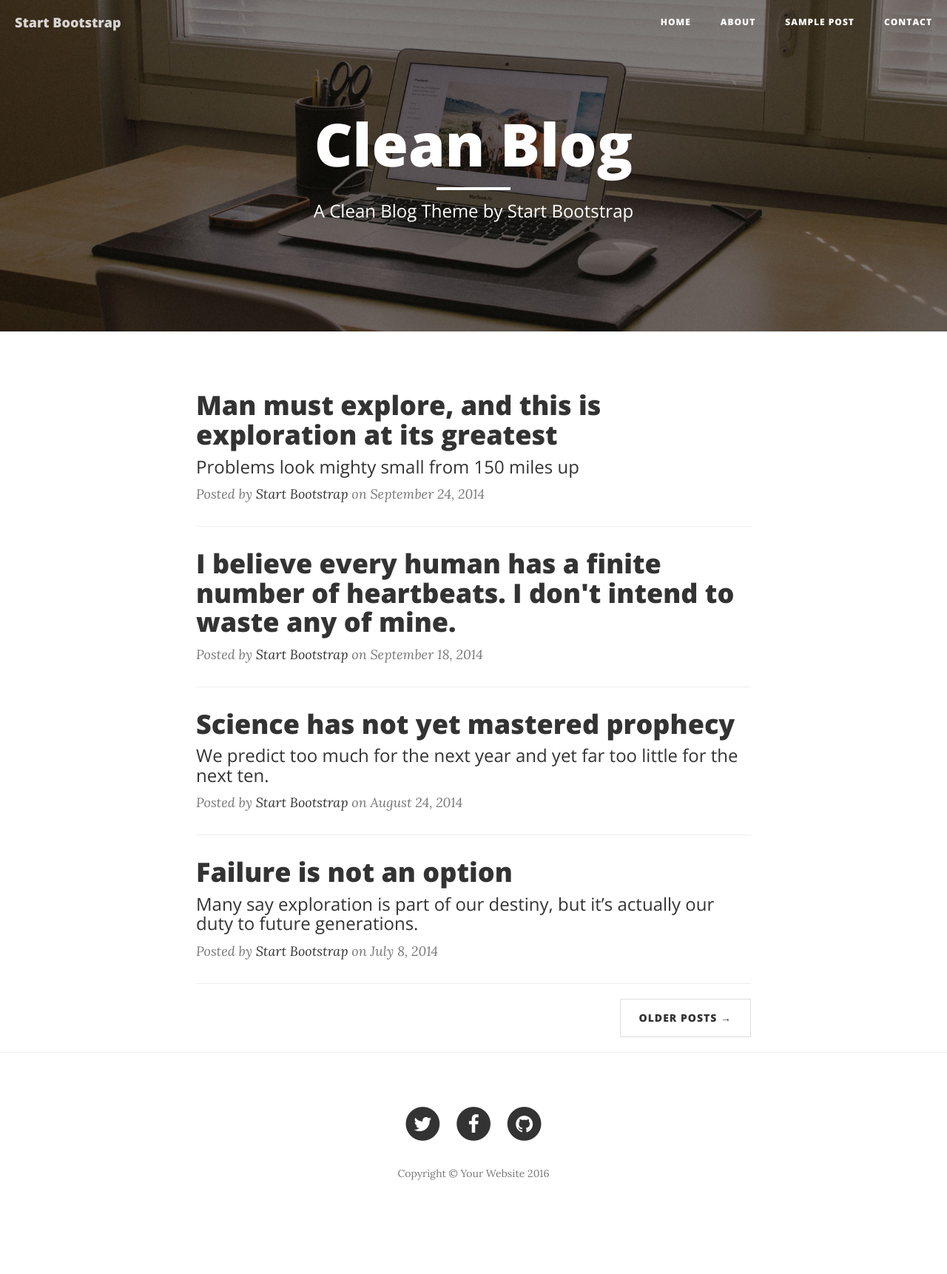
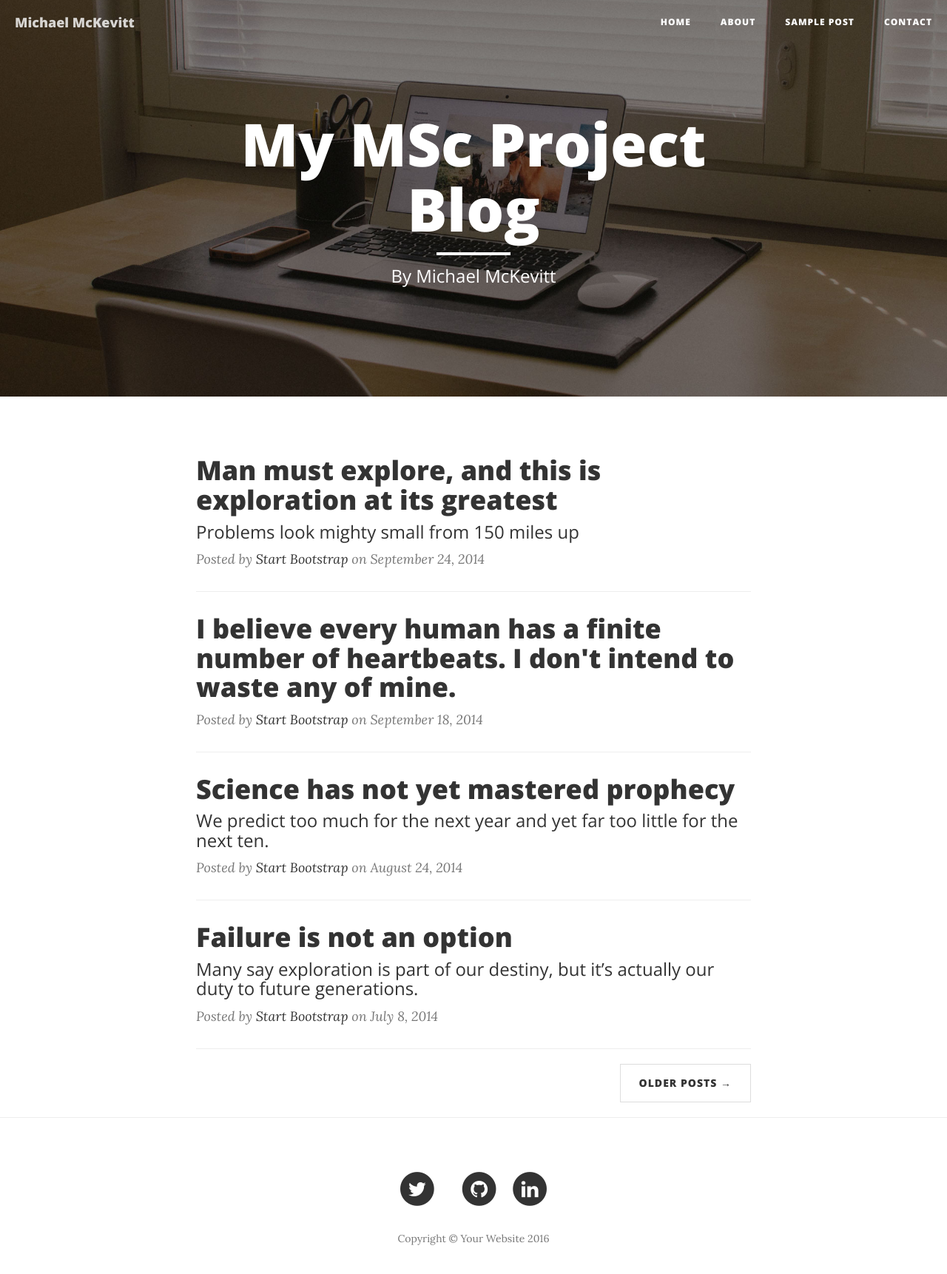
Before and after one commit to Mckevim/mckevim.github.io, a website: page index.html in a window 1280 px wide. Shown: the whole page at 74% size. Before the commit the page ends 1662 px from the top, so only its background shows below. Drawn offline with nearby package versions, Linux system fonts and the light colour scheme.

Commit message:
update 1

```diff
--- a/index.html
+++ b/index.html
@@ -9,7 +9,7 @@
     <meta name="description" content="">
     <meta name="author" content="">
 
-    <title>Clean Blog</title>
+    <title>The Blog of Projects</title>
 
     <!-- Bootstrap Core CSS -->
     <link href="vendor/bootstrap/css/bootstrap.min.css" rel="stylesheet">
@@ -42,7 +42,7 @@
                     <span class="sr-only">Toggle navigation</span>
                     Menu <i class="fa fa-bars"></i>
                 </button>
-                <a class="navbar-brand" href="index.html">Start Bootstrap</a>
+                <a class="navbar-brand" href="index.html">Michael McKevitt</a>
             </div>
 
             <!-- Collect the nav links, forms, and other content for toggling -->
@@ -74,9 +74,9 @@
             <div class="row">
                 <div class="col-lg-8 col-lg-offset-2 col-md-10 col-md-offset-1">
                     <div class="site-heading">
-                        <h1>Clean Blog</h1>
+                        <h1>My MSc Project Blog</h1>
                         <hr class="small">
-                        <span class="subheading">A Clean Blog Theme by Start Bootstrap</span>
+                        <span class="subheading">By Michael McKevitt</span>
                     </div>
                 </div>
             </div>
@@ -151,7 +151,7 @@
                 <div class="col-lg-8 col-lg-offset-2 col-md-10 col-md-offset-1">
                     <ul class="list-inline text-center">
                         <li>
-                            <a href="#">
+                            <a href="https://twitter.com/MickeyMc91">
                                 <span class="fa-stack fa-lg">
                                     <i class="fa fa-circle fa-stack-2x"></i>
                                     <i class="fa fa-twitter fa-stack-1x fa-inverse"></i>
@@ -159,18 +159,21 @@
                             </a>
                         </li>
                         <li>
-                            <a href="#">
+                            </a>
+                        </li>
+                        <li>
+                            <a href="https://github.com/Mckevim">
                                 <span class="fa-stack fa-lg">
                                     <i class="fa fa-circle fa-stack-2x"></i>
-                                    <i class="fa fa-facebook fa-stack-1x fa-inverse"></i>
+                                    <i class="fa fa-github fa-stack-1x fa-inverse"></i>
                                 </span>
                             </a>
                         </li>
                         <li>
-                            <a href="#">
+                            <a href="https://www.linkedin.com/in/michael-mckevitt-0aa44a83">
                                 <span class="fa-stack fa-lg">
                                     <i class="fa fa-circle fa-stack-2x"></i>
-                                    <i class="fa fa-github fa-stack-1x fa-inverse"></i>
+                                    <i class="fa fa-linkedin fa-stack-1x fa-inverse"></i>
                                 </span>
                             </a>
                         </li>
```
Also changed, not shown: 1 other file.
